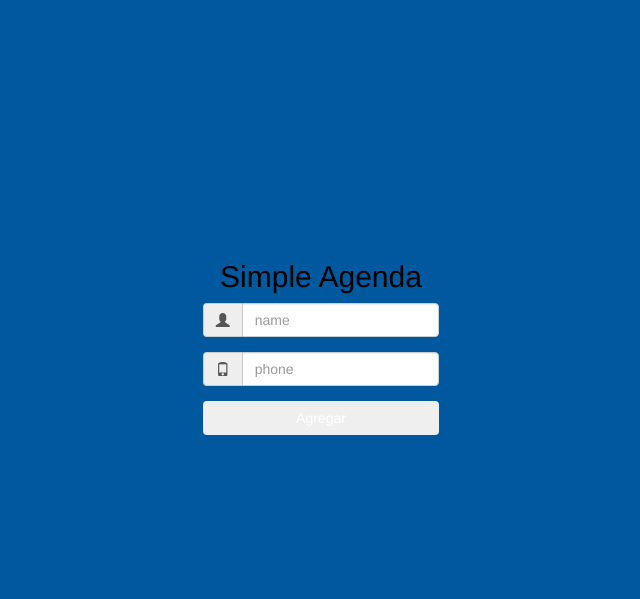
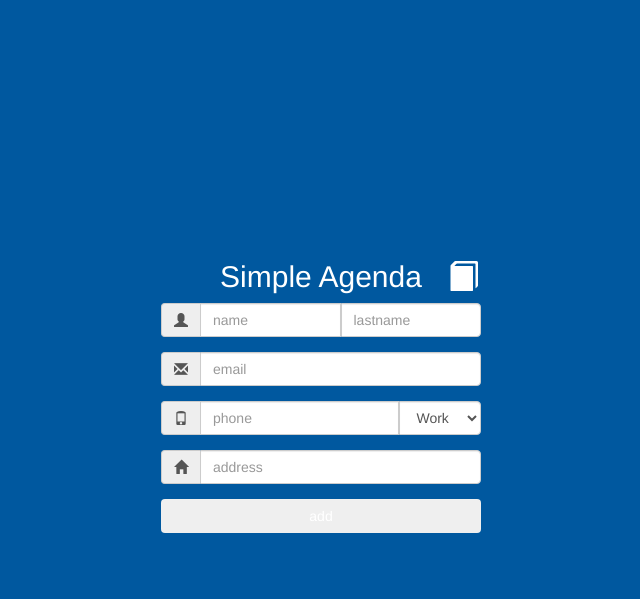
Before and after one commit to Josueemx/SimpleAgenda, a Flask app: template templates/index.html in a window 1280 px wide. Shown: the top 599 px of the page, without its empty margins (319-959 px from the left). Run offline with Flask 2, Linux system fonts and the light colour scheme; the template is opened without the code that fills it, so the values that code supplies are empty; some libraries are stand-ins or nearby versions.

Commit message:
template changes
Some additions to template

```diff
--- a/css/style.css
+++ b/css/style.css
@@ -31,6 +31,29 @@ div.well{
   background-image:url('http://placehold.it/200x30/000000/ffffff/&text=BRAND+LOGO');
 }
 
-h2{
-    color: black;
+#myTable{
+    /*border-collapse: collapse;*/
+    border: 1px solid black;
+    width: 600px;
+    margin-left: -140px;
+    display: none;
+    position: absolute;
 }
+
+#contacts {
+  /*float: right;*/
+  display: inline;
+  position: absolute;
+  z-index: 99;
+  border: none;
+  outline: none;
+  background-color: inherit;
+  color: white;
+  cursor: pointer;
+  border-radius: 10px;
+  margin-left: 20px;
+}
+
+#book, #arrow{
+    position: absolute;
+}
--- a/templates/index.html
+++ b/templates/index.html
@@ -3,44 +3,96 @@
 
 <head>
     <meta charset="UTF-8">
+
+    <!-- Title -->
     <title>Simple Agenda</title>
+
+    <!-- Scripts -->
     <script src="https://cdnjs.cloudflare.com/ajax/libs/modernizr/2.8.3/modernizr.min.js" type="text/javascript"></script>
 
-
-
+    <!-- Styles -->
     <link rel='stylesheet prefetch' href='https://netdna.bootstrapcdn.com/bootstrap/3.0.2/css/bootstrap.css'>
-
     <link rel="stylesheet" href="../css/style.css">
-
-
 </head>
 
 <body>
 
     <div class="container">
         <div class="row">
-    <div class="Absolute-Center is-Responsive text-center">
-      <h2>Simple Agenda</h2>
-      <div class="col-sm-12 col-md-10 col-md-offset-1">
-        <form action="" id="loginForm">
+            <div class="Absolute-Center is-Responsive">
+                  <h2 class="text-center">
+                       Simple Agenda
+                      <button onclick="" id="contacts" title="Contacts"><i id="book" class="glyphicon glyphicon-book"></i><i id="arrow" class="glyphicon glyphicon-arrow-left" style="display:none;"></i></button>
+                  </h2>
+                  <div class="">
+                        <!-- Form -->
+
+                        <form action="" id="myForm">
                           <div class="form-group input-group">
                             <span class="input-group-addon"><i class="glyphicon glyphicon-user"></i></span>
                             <input class="form-control" type="text" name='name' placeholder="name"/>
+                            <span class="input-group-btn" style="width:0px;"></span>
+                            <input class="form-control" type="text" name='lastname' placeholder="lastname"/>
+                          </div>
+                          <div class="form-group input-group">
+                            <span class="input-group-addon"><i class="glyphicon glyphicon-envelope"></i></span>
+                            <input class="form-control" type="text" name='email' placeholder="email"/>
                           </div>
                           <div class="form-group input-group">
                             <span class="input-group-addon"><i class="glyphicon glyphicon-phone"></i></span>
                             <input class="form-control" type="text" name='phone' placeholder="phone"/>
+                            <span class="input-group-btn" style="width:0px;"></span>
+                            <select class="form-control" name="phone-type">
+                              <option value="Work" selected>Work</option>
+                              <option value="Home">Home</option>
+                              <option value="Other">Other</option>
+                            </select>
+                          </div>
+                          <div class="form-group input-group">
+                            <span class="input-group-addon"><i class="glyphicon glyphicon-home"></i></span>
+                            <input class="form-control" type="text" name='address' placeholder="address"/>
                           </div>
                           <div class="form-group">
-            <button type="button" class="btn btn-def btn-block">Agregar</button>
+                            <button type="button" class="btn btn-def btn-block" title="add">add</button><!-- aqui es submit-->
                           </div>
                         </form>
+                        <table class="table table-striped" id="myTable">
+                                <thead>
+                                  <tr>
+                                    <th>Name</th>
+                                    <th>Lastname</th>
+                                    <th>Email</th>
+                                    <th>Phone</th>
+                                    <th>Type</th>
+                                    <th>Address</th>
+                                    <th>Actions</th>
+                                    <th></th>
+                                  </tr>
+                                </thead>
+                                <tbody style="color: black;">
+                                  <tr>
+                                    <td>Josué</td>
+                                    <td>Morales</td>
+                                    <td>josue@hotmail.com</td>
+                                    <td>6142314513</td>
+                                    <td>Work</td>
+                                    <td>direccion larga y asi</td>
+                                    <td><i class="glyphicon glyphicon-edit"></i></td>
+                                    <td><i class="glyphicon glyphicon-remove"></i></td>
+                                  </tr>
+                                </tbody>
+                            </table>
+                       <!--<td><a href='delete.php?id=$idn'>Delete</a></td><td><a href='home.php?id=$idn&action=edit&name=$name&phone=$phone'>Edit</a> aqui reutilizar?-->
+                        <!-- col-sm-12 col-md-10 col-md-offset-1 -->
                   </div>
+
+
             </div>
         </div>
     </div>
 <script src='http://cdnjs.cloudflare.com/ajax/libs/jquery/2.1.3/jquery.min.js'></script>
 <script src='http://netdna.bootstrapcdn.com/bootstrap/3.0.3/js/bootstrap.min.js'></script>
+<script src="../js/app.js"></script>
 
 
 
```
Also changed, not shown: js/app.js (added, +40 -0 lines). Lines whose indentation alone changed are shown as unchanged.
